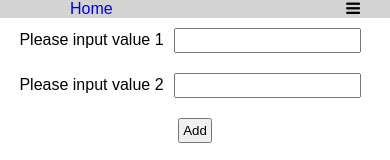
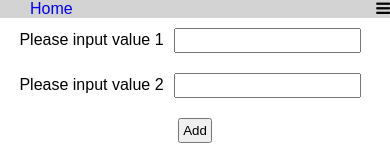
Before and after one commit to fish444556/programming, a React (Create React App) app in the folder programming/: page / in a window 390 px wide. Shown: the top 160 px of the page. Built offline with nearby package versions, Linux system fonts and the light colour scheme.

Commit message:
improved the clicking scope of header & moved header to separated file

```diff
--- a/programming/src/App.css
+++ b/programming/src/App.css
@@ -1,21 +1,12 @@
 .App {
   text-align: center;
-}
-
-ul {
-  /* display: flex; */
-  /* float: left; */
-  /* justify-content: space-around; */
-  margin: 0;
-  list-style: none;
-  /* background: lightgray; */
 }
 
 a {
   text-decoration:none;
 }
 
-li:hover {
+a:hover {
   background: gray;
 }
 
@@ -27,9 +18,10 @@ input {
 .topnav {
   overflow: hidden;
   background: lightgray;
+  min-width: 300px;
 }
 
-.topnav li {
+.topnav a {
   display: block;
   float: left;
   margin: 0 30px;
@@ -39,24 +31,24 @@ input {
   display: none;
 }
 
-@media screen and (max-width: 600px) {
-  .topnav li:not(:first-child) {
+@media screen and (max-width: 450px) {
+  .topnav a:not(:first-child) {
     display: none;
   }
-  .topnav li.icon {
+  .topnav span.icon {
     float: right;
     display: block;
   }
 }
 
-@media screen and (max-width: 600px) {
+@media screen and (max-width: 450px) {
   .topnav .responsive {position: relative;}
   .topnav.responsive .icon {
     position: absolute;
     right: 0;
     top: 0;
   }
-  .topnav.responsive li {
+  .topnav.responsive a {
     float: none;
     display: block;
     text-align: left;
--- a/programming/src/App.js
+++ b/programming/src/App.js
@@ -2,41 +2,9 @@ import React, { Component } from 'react';
 import { BrowserRouter, Route, Switch, Link } from 'react-router-dom';
 import './App.css';
 
+import Header from './components/Header';
 import PageOne from './components/PageOne';
 import PageTwo from './components/PageTwo';
-
-
-class Header extends Component {
-  constructor(props) {
-    super(props);
-    this.handleToggle = this.handleToggle.bind(this);
-
-    this.state = {
-      panelDisplay: false
-    };
-  }
-
-  handleToggle() {
-    this.setState({
-      panelDisplay: !this.state.panelDisplay
-    })
-  }
-
-  render() {
-    const iconClassName = `topnav ${this.state.panelDisplay ? 'responsive' : ''}`;
-
-    return (
-      <nav className={iconClassName}>
-        <ul>
-          <li><Link to='/'>Home</Link></li>
-          <li><Link to='/one'>Add Number</Link></li>
-          <li><Link to='/two'>Change Color</Link></li>
-          <li className="icon" onClick={this.handleToggle}><i className="fa fa-bars"/></li>
-        </ul>
-      </nav>
-    );
-  }
-}
 
 class App extends Component {
   constructor(props) {
@@ -48,7 +16,7 @@ class App extends Component {
       <div className="App">
         <BrowserRouter>
           <div>
-            <Header color={this.props.color}/>
+            <Header/>
             <Switch>
               <Route path="/one" component={PageOne} />
               <Route exact path="/two" component={PageTwo} />
--- /dev/null
+++ b/programming/src/components/Header/Header.js
@@ -0,0 +1,34 @@
+import React, { Component } from 'react';
+import { Link } from 'react-router-dom';
+
+class Header extends Component {
+  constructor(props) {
+    super(props);
+    this.handleToggle = this.handleToggle.bind(this);
+
+    this.state = {
+      panelDisplay: false
+    };
+  }
+
+  handleToggle() {
+    this.setState({
+      panelDisplay: !this.state.panelDisplay
+    })
+  }
+
+  render() {
+    const iconClassName = `topnav ${this.state.panelDisplay ? 'responsive' : ''}`;
+
+    return (
+      <nav className={iconClassName}>
+        <Link to='/'>Home</Link>
+        <Link to='/one'>Add Number</Link>
+        <Link to='/two'>Change Color</Link>
+        <span className="icon" onClick={this.handleToggle}><i className="fa fa-bars"/></span>
+      </nav>
+    );
+  }
+}
+
+export default Header;
--- /dev/null
+++ b/programming/src/components/Header/index.js
@@ -0,0 +1,3 @@
+import Header from './Header';
+
+export default Header;
```
